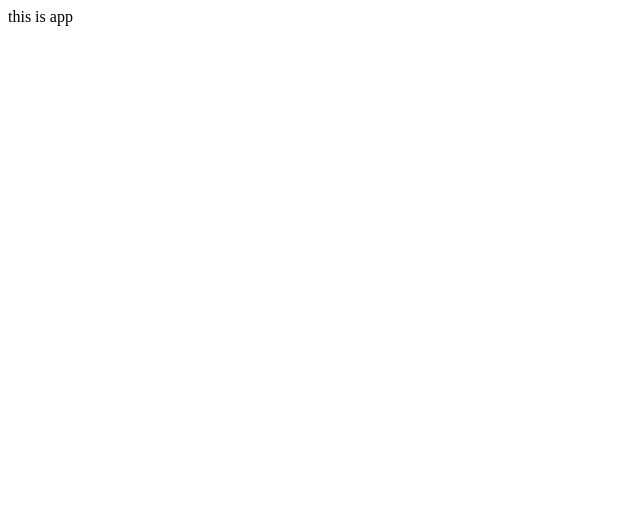
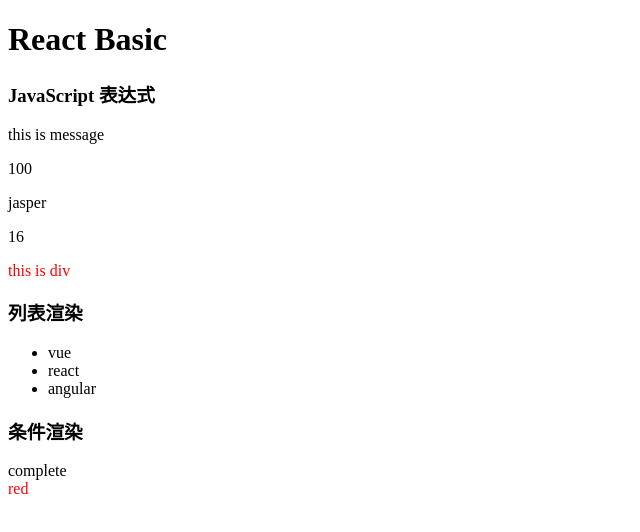
Before and after one commit to jaspercliff/front-lab, a React (Vite) app in the folder react-basic/: page / in a window 1280 px wide. Shown: the top 532 px of the page, without its empty margins (0-640 px from the left). Built offline with nearby package versions, Linux system fonts and the light colour scheme.

Commit message:
jsx basic

```diff
--- a/react-basic/src/App.tsx
+++ b/react-basic/src/App.tsx
@@ -1,8 +1,17 @@
+import ListDemo from './components/ListDemo'
+import ConditionalDemo from './components/ConditionalDemo'
+import JsExpressionDemo from './components/jsExpressionDemo'
+import ColorDemo from './components/ColorDemo'
+
 function App() {
-
   return (
     <div>
-      this is app
+      <h1>React Basic</h1>
+
+      <JsExpressionDemo />
+      <ListDemo />
+      <ConditionalDemo />
+      <ColorDemo />
     </div>
   )
 }
--- /dev/null
+++ b/react-basic/src/components/ColorDemo.tsx
@@ -0,0 +1,15 @@
+import { color } from '../data/demo'
+
+function ColorDemo() {
+  if (color === 0) {
+    return <div style={{ color: 'red' }}>red</div>
+  }
+
+  if (color === 1) {
+    return <div style={{ color: 'blue' }}>blue</div>
+  }
+
+  return <div style={{ color: 'pink' }}>pink</div>
+}
+
+export default ColorDemo
--- /dev/null
+++ b/react-basic/src/components/ConditionalDemo.tsx
@@ -0,0 +1,20 @@
+import { isLogin, isLoading } from '../data/demo'
+
+function ConditionalDemo() {
+  return (
+    <div>
+      <h3>条件渲染</h3>
+
+      {/* && 条件渲染 */}
+      {isLogin && <span>this is span</span>}
+
+      {/* 三元表达式 */}
+      {isLoading
+        ? <span>loading</span>
+        : <span>complete</span>
+      }
+    </div>
+  )
+}
+
+export default ConditionalDemo
--- /dev/null
+++ b/react-basic/src/components/ListDemo.tsx
@@ -0,0 +1,19 @@
+import { list } from '../data/demo'
+
+function ListDemo() {
+  return (
+    <div>
+      <h3>列表渲染</h3>
+
+      <ul>
+        {list.map(item => (
+          <li key={item.id}>
+            {item.name}
+          </li>
+        ))}
+      </ul>
+    </div>
+  )
+}
+
+export default ListDemo
--- /dev/null
+++ b/react-basic/src/components/jsExpressionDemo.tsx
@@ -0,0 +1,30 @@
+function getName() {
+  return 'jasper'
+}
+
+function JsExpressionDemo() {
+  return (
+    <div>
+      <h3>JavaScript 表达式</h3>
+
+      {/* 字符串 */}
+      {'this is message'}
+
+      {/* 变量 */}
+      <p>{100}</p>
+
+      {/* 函数调用 */}
+      <p>{getName()}</p>
+
+      {/* 方法调用 */}
+      <p>{new Date().getDate()}</p>
+
+      {/* JavaScript 对象 */}
+      <div style={{ color: 'red' }}>
+        this is div
+      </div>
+    </div>
+  )
+}
+
+export default JsExpressionDemo
--- /dev/null
+++ b/react-basic/src/data/demo.ts
@@ -0,0 +1,11 @@
+export const count = 100
+
+export const list = [
+  { id: 1, name: 'vue' },
+  { id: 2, name: 'react' },
+  { id: 3, name: 'angular' },
+]
+
+export const isLogin = false
+export const isLoading = false
+export const color = 0
```
Also changed, not shown: 1 other file (tests, documents, lock files or other folders).
